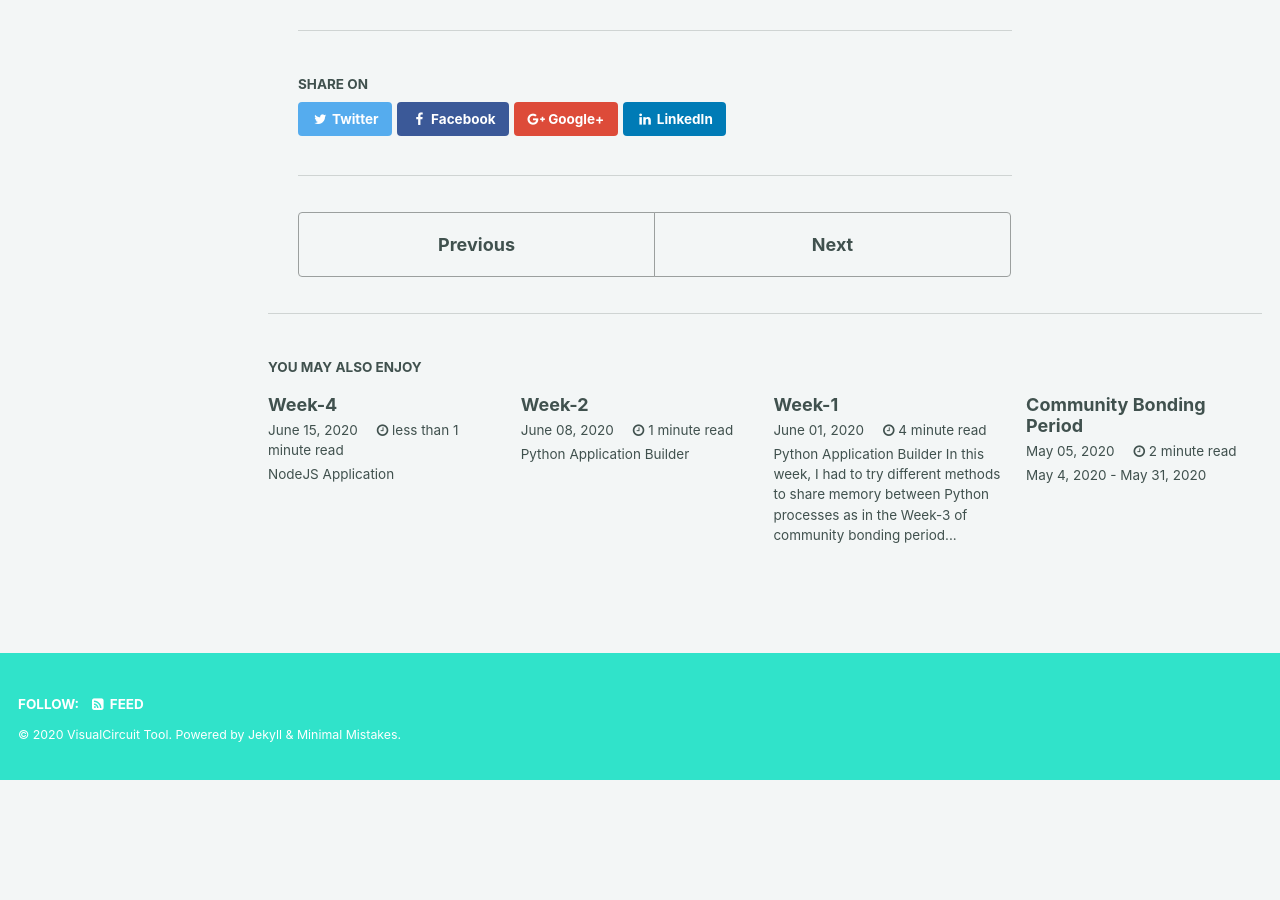
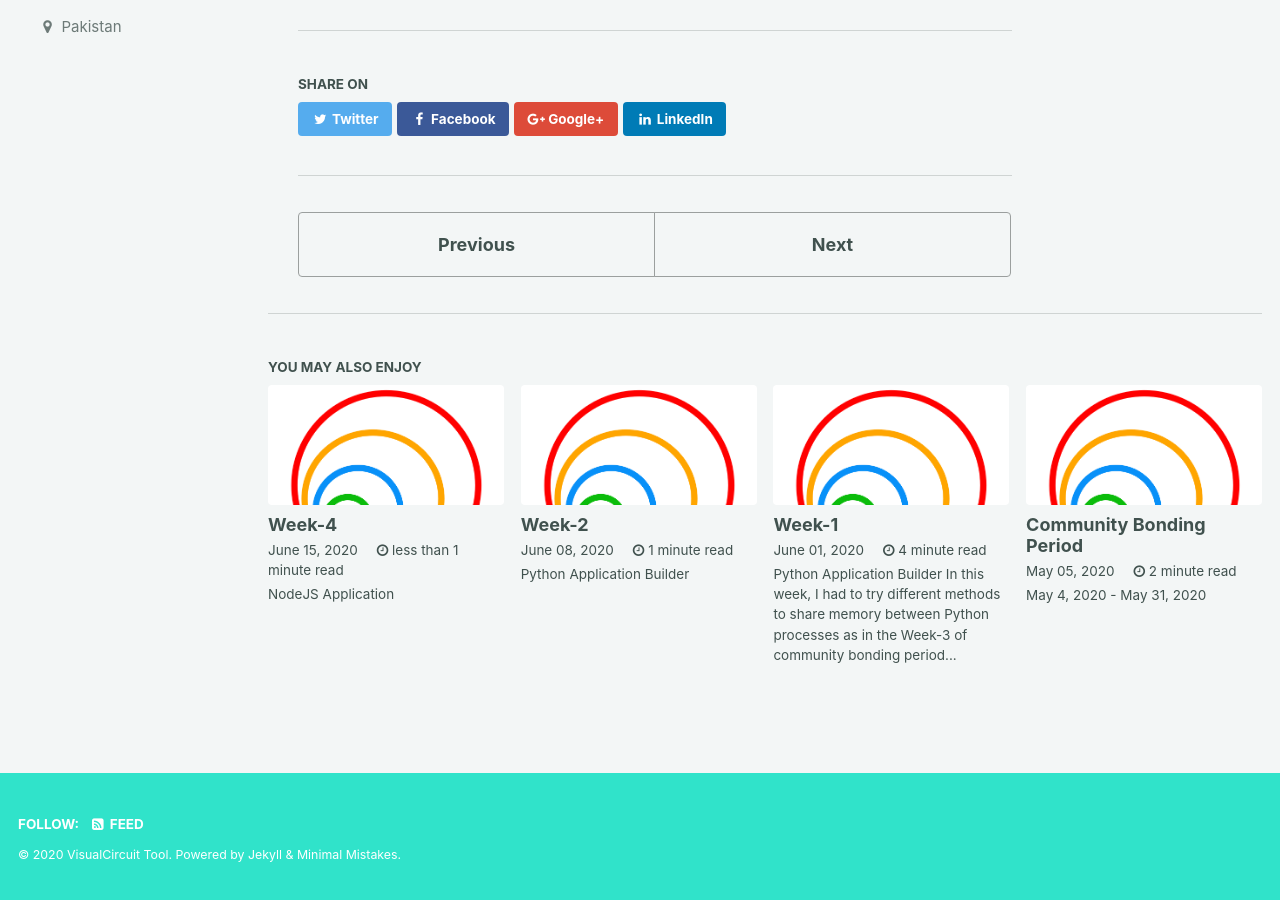
Before and after one commit to TheRoboticsClub/colab-gsoc2020-Muhammad_Taha, a Jekyll site: the page built from docs/_posts/2020-06-15-Week-3-GSoC.md, in a window 1280 px wide and 900 px high, scrolled down 649 px. Built offline with Jekyll 4.4.1, drawn with Linux system fonts in a browser that asks for light colours; before the commit the page ends 1429 px from its top, so only the background shows below that.

Commit message:
Update _config.yml

```diff
--- a/docs/_config.yml
+++ b/docs/_config.yml
@@ -16,7 +16,7 @@
 url                      : #"https://jderobot.github.io/VisualCircuit/"
 baseurl                  : # the subpath of your site, e.g. "/blog"
 repository               : #"https://github.com/JdeRobot/VisualCircuit"
-teaser                   : #"https://raw.githubusercontent.com/JdeRobot/VisualCircuit/master/docs/assets/images/logo.png"
+teaser                   : "/assets/images/jde.png"
 # breadcrumbs            : false # true, false (default)
 words_per_minute         : 200
 comments:
```
